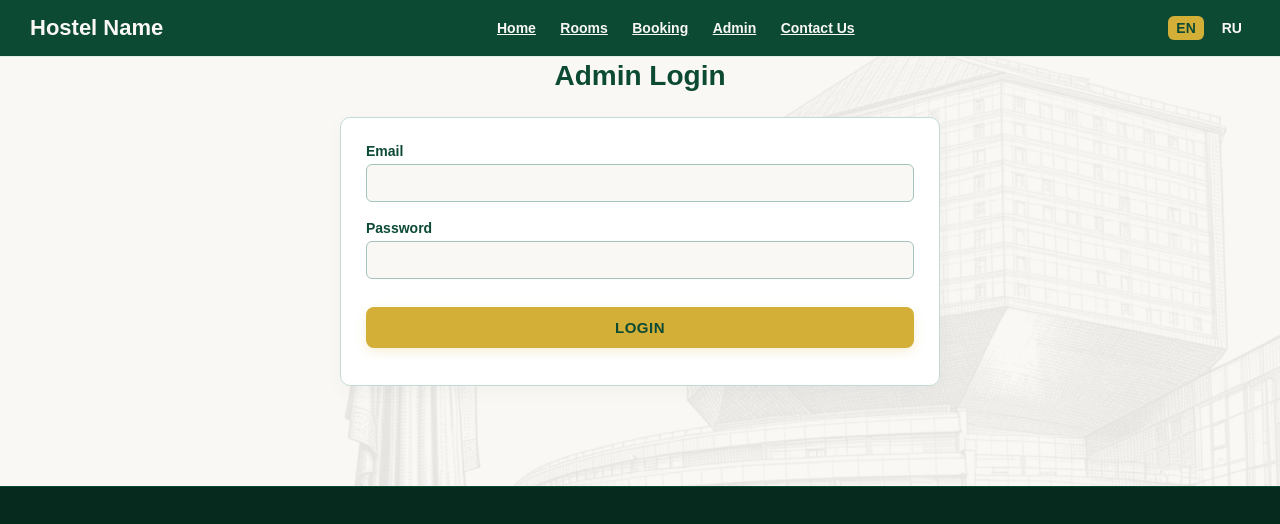
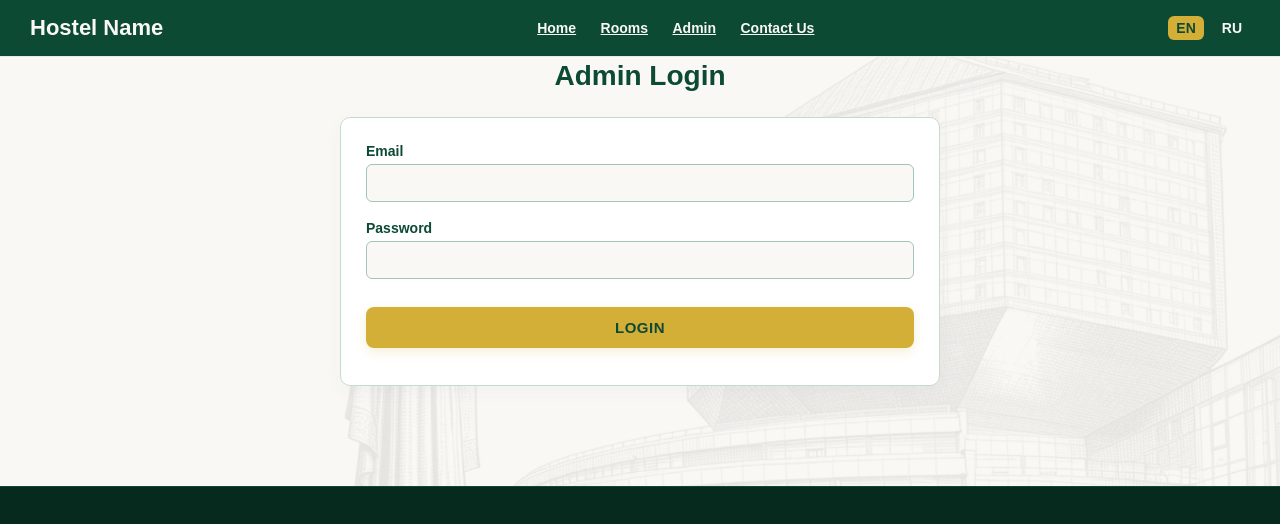
Before and after one commit to kktourtravel/hostel, a plain HTML site: page admin.html in a window 1280 px wide. Shown: the top 524 px of the page. Drawn offline with Linux system fonts and the light colour scheme.

Commit message:
Update admin.html

```diff
--- a/admin.html
+++ b/admin.html
@@ -14,7 +14,7 @@
   <nav>
     <a href="index.html" data-text="nav_home">Home</a>
     <a href="rooms.html" data-text="nav_rooms">Rooms</a>
-    <a href="booking.html" data-text="nav_booking">Booking</a>
+    <!-- Booking removed from navigation -->
     <a href="admin.html" data-text="nav_admin">Admin</a>
     <a href="contact.html" data-text="nav_contact">Contact Us</a>
   </nav>
@@ -97,7 +97,6 @@ const translations = {
     logo_text: "Hostel Name",
     nav_home: "Home",
     nav_rooms: "Rooms",
-    nav_booking: "Booking",
     nav_admin: "Admin",
     nav_contact: "Contact Us",
 
@@ -122,7 +121,6 @@ const translations = {
     logo_text: "Hostel Name",
     nav_home: "Главная",
     nav_rooms: "Комнаты",
-    nav_booking: "Бронирование",
     nav_admin: "Админ",
     nav_contact: "Контакты",
 
@@ -166,7 +164,7 @@ document.getElementById("adminLoginBtn").addEventListener("click", async () => {
   const password = document.getElementById("adminPassword").value.trim();
 
   if (!email || !password) {
-   alert("Please enter email and password.");
+    alert("Please enter email and password.");
     return;
   }
 
@@ -180,9 +178,9 @@ document.getElementById("adminLoginBtn").addEventListener("click", async () => {
     const data = await res.json();
 
     if (data.status === "success") {
-            window.location.href = "admin-dashboard.html";
+      window.location.href = "admin-dashboard.html";
     } else {
-       alert("Invalid email or password.");
+      alert("Invalid email or password.");
     }
   } catch (e) {
     alert("Login failed. Try again.");
```
